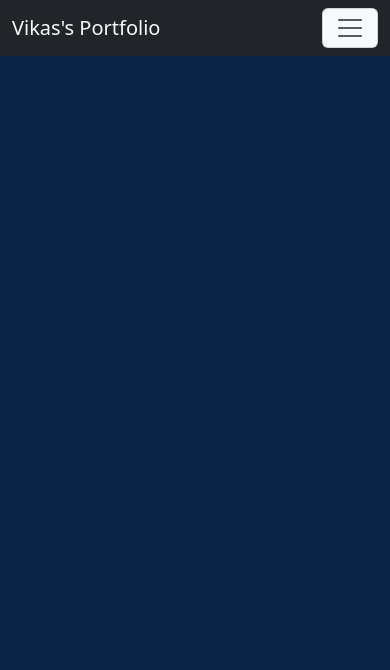
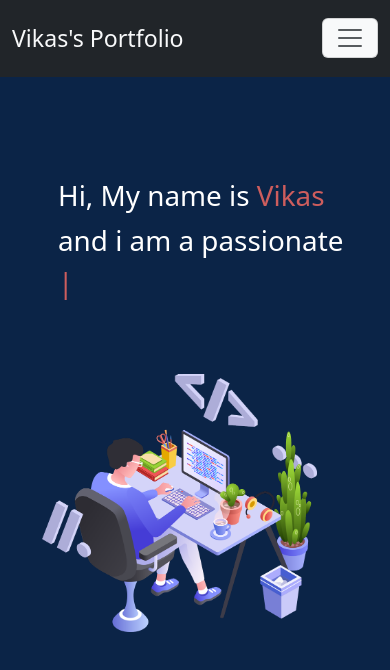
Before and after one commit to vikasmittal7011/portfolio-UI, a React (Create React App) app: page / in a window 390 px wide. Before the commit this address had no page. Shown: the top 670 px of the page. Built offline with nearby package versions, Linux system fonts and the light colour scheme.

Commit message:
Add home page

```diff
--- a/package.json
+++ b/package.json
@@ -10,6 +10,7 @@
     "react-dom": "^18.2.0",
     "react-router-dom": "^6.14.1",
     "react-scripts": "5.0.1",
+    "typed.js": "^2.0.16",
     "web-vitals": "^2.1.4"
   },
   "scripts": {
--- a/src/App.js
+++ b/src/App.js
@@ -1,13 +1,20 @@
-import React from "react";
-import { BrowserRouter, Routes } from "react-router-dom";
+import React, { Suspense, lazy } from "react";
+import { BrowserRouter, Route, Routes } from "react-router-dom";
+
+// import Home from "./components/shared/pages/Home";
 import NavBar from "./components/shared/pages/NavBar";
+const Home = lazy(() => import("./components/shared/pages/Home"));
 
 function App() {
   return (
     <React.Fragment>
       <BrowserRouter>
         <NavBar />
-        <Routes></Routes>
+        <Suspense fallback={<h1>Loading...</h1>}>
+          <Routes>
+            <Route exact path="/" element={<Home />} />
+          </Routes>
+        </Suspense>
       </BrowserRouter>
     </React.Fragment>
   );
--- a/src/components/shared/components/navbar/Links.js
+++ b/src/components/shared/components/navbar/Links.js
@@ -5,7 +5,7 @@ function Links(props) {
   const { children, path, onClick, history } = props;
   const activeClass = history === path && "border-bottom";
   return (
-    <li className="nav-item mx-2" onClick={onClick}>
+    <li className="nav-item mx-2 fs-5" onClick={onClick}>
       <Link
         className={`nav-link text-light ${activeClass}`}
         aria-current="page"
--- /dev/null
+++ b/src/components/shared/pages/Home.js
@@ -0,0 +1,50 @@
+import React, { useEffect, useRef } from "react";
+import Typed from "typed.js";
+
+import image from "../images/bg.png";
+import "./home.css";
+import Experience from "../components/pages/Experience";
+
+function Home() {
+  const typingString = useRef(null);
+
+  useEffect(() => {
+    const typed = new Typed(typingString.current, {
+      strings: ["Web Developer", "using", "React", "MERN"],
+      startDelay: 300,
+      typeSpeed: 100,
+      backSpeed: 100,
+      backDelay: 100,
+      loop: true,
+    });
+
+    // Destropying
+    return () => {
+      typed.destroy();
+    };
+  }, []);
+
+  return (
+    <React.Fragment>
+      <div className="container my-3 py-3">
+        <div className="d-md-flex my-4 phone-screen">
+          <div className="w-50 d-flex justify-content-center flex-column ps-3 fs-1 my-4 phone-screen-sizing">
+            <h1>
+              Hi, My name is <span style={{ color: "#cd5d5d" }}>Vikas</span>
+            </h1>
+            <div>and i am a passionate</div>
+            <div style={{ color: "#cd5d5d" }}>
+              <span ref={typingString}></span>
+            </div>
+          </div>
+          <div className="w-50 text-center my-4">
+            <img src={image} alt="img" width="75%" />
+          </div>
+        </div>
+      </div>
+      <Experience />
+    </React.Fragment>
+  );
+}
+
+export default Home;
--- a/src/components/shared/pages/NavBar.js
+++ b/src/components/shared/pages/NavBar.js
@@ -14,9 +14,9 @@ function NavBar() {
   };
 
   return (
-    <nav className="navbar navbar-expand-lg bg-dark">
+    <nav className="navbar navbar-expand-lg bg-dark py-3">
       <div className="container">
-        <Link className="navbar-brand text-light" to="/">
+        <Link className="navbar-brand text-light fs-3" to="/">
           Vikas's Portfolio
         </Link>
         <button
--- /dev/null
+++ b/src/components/shared/pages/home.css
@@ -0,0 +1,15 @@
+@media screen and (max-width: 770px) {
+  .phone-screen {
+    width: 100%;
+    margin: 0 30px;
+  }
+  .phone-screen > div {
+    display: inline;
+    margin: 10px 0;
+  }
+  .phone-screen-sizing {
+    font-size: 20px;
+    width: 100% !important;
+    margin: 70px  0 !important;
+  }
+}
```
Also changed, not shown: src/components/shared/images/bg.png (added), 1 other file (tests, documents, lock files or other folders).
